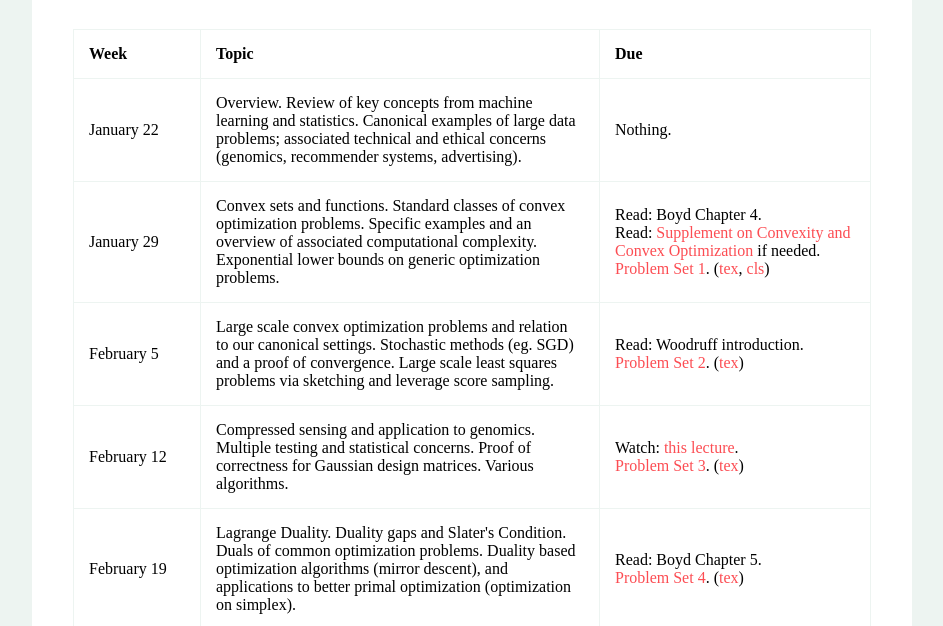
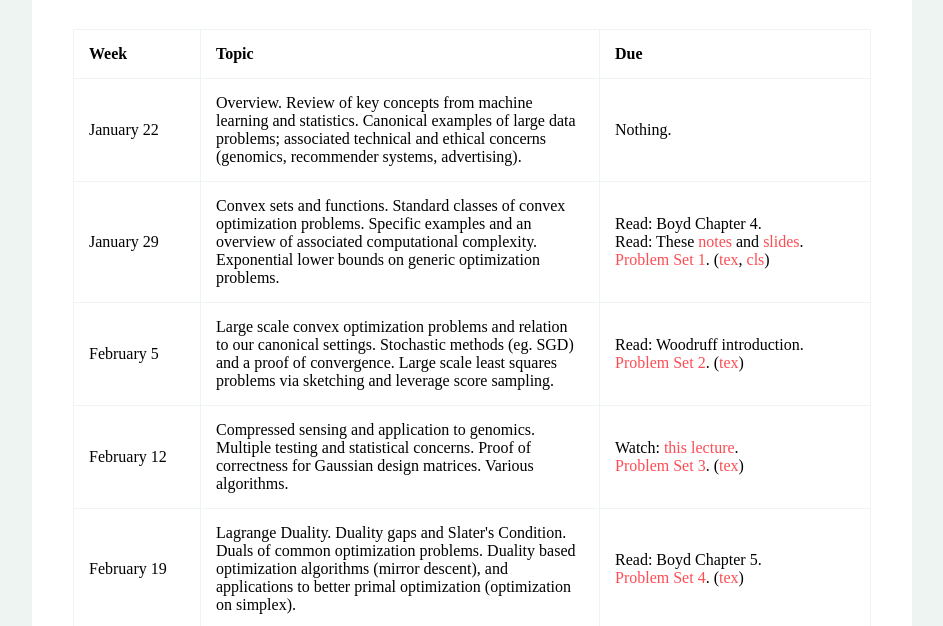
Before and after one commit to weiqinggu/math389L.github.io, a plain HTML site: page index.html in a window 1280 px wide. Shown: the part 172-798 px from the top of the page, without its empty margins (168-1111 px from the left). Drawn offline with Linux system fonts and the light colour scheme.

Commit message:
add john duchi notes

```diff
--- a/index.html
+++ b/index.html
@@ -51,7 +51,7 @@
                         Exponential lower bounds on generic optimization problems.
                     </td>
                     <td>Read: Boyd Chapter 4.</br>
-                        Read: <a href="supplementary/convex.pdf">Supplement on Convexity and Convex Optimization</a> if needed.</br>
+                        Read: These <a href="supplementary/convex.pdf">notes</a> and <a href="https://people.eecs.berkeley.edu/~jordan/courses/294-fall09/lectures/optimization/slides.pdf">slides</a>.</br>
                         <a href="hw/pset1.pdf">Problem Set 1</a>. (<a href="hw/pset1.tex">tex</a>, <a href="hw/hmcpset.cls">cls</a>)
                     </td>
                 </tr>
```
